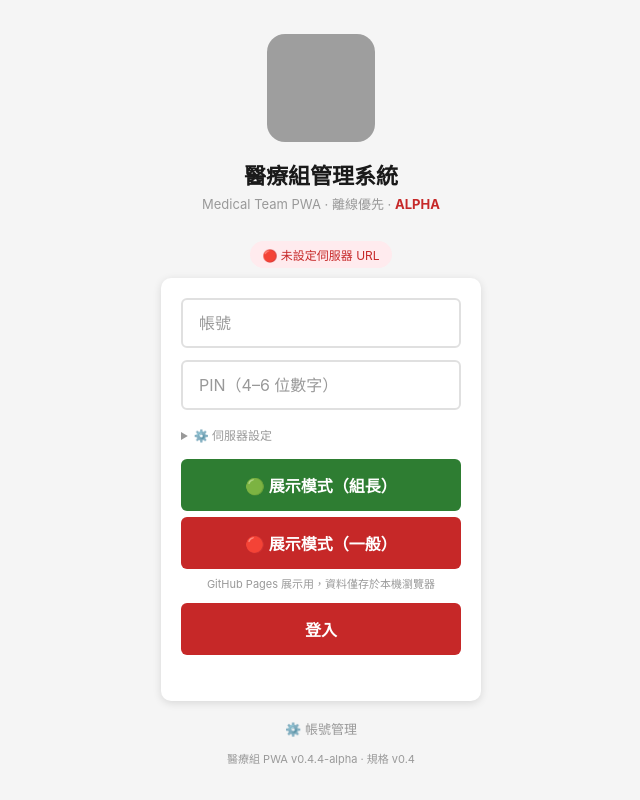
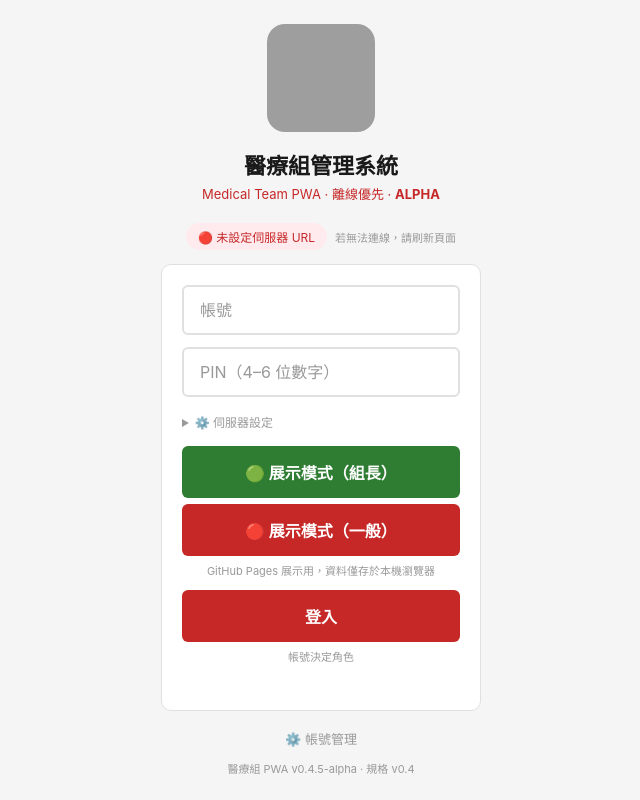
Before and after one commit to winson3QQ/ICS_DMAS, a website: page medical-pwa/public/medical_pwa.html in a window 1280 px wide. Shown: the whole page, without its empty margins (319-959 px from the left). Drawn offline with Linux system fonts and the light colour scheme; grey boxes are pictures that could not be loaded.

Commit message:
fix: medical 登入頁完全對齊 shelter 設計 (v0.4.5-alpha)
- 連線狀態燈號改為 login-status-row 樣式（跟 shelter 一致）
- 副標題色改為 var(--primary)
- 登入卡片改為 border + 無陰影（跟 shelter 一致）
- 加「帳號決定角色」提示
- 加「若無法連線，請刷新頁面」提示
- CSS 新增 login-pi-status / login-status-row / login-status-hint

Co-Authored-By: Claude Opus 4.6 (1M context) <noreply@anthropic.com>

```diff
--- a/medical-pwa/public/medical_pwa.html
+++ b/medical-pwa/public/medical_pwa.html
@@ -2,7 +2,7 @@
 <html lang="zh-TW">
 <head>
 <meta charset="UTF-8">
-<script>const PWA_VERSION='v0.4.4-alpha';</script>
+<script>const PWA_VERSION='v0.4.5-alpha';</script>
 <meta name="viewport" content="width=device-width, initial-scale=1.0, maximum-scale=1.0, user-scalable=no">
 <meta name="apple-mobile-web-app-capable" content="yes">
 <meta name="apple-mobile-web-app-status-bar-style" content="black-translucent">
@@ -88,8 +88,11 @@ input,select,textarea{font-family:inherit;font-size:16px;}
 .login-icon-wrap{width:108px;height:108px;display:flex;align-items:center;justify-content:center;margin-bottom:16px;}
 .login-logo{line-height:1;}
 .login-title{font-size:22px;font-weight:700;margin-bottom:4px;color:var(--text);}
-.login-sub{font-size:13px;color:var(--text3);margin-bottom:28px;}
-.login-card{width:100%;background:var(--surface);border-radius:var(--r);box-shadow:var(--shadow);padding:20px;margin-bottom:12px;}
+.login-sub{font-size:13px;color:var(--primary);margin-bottom:20px;}
+.login-pi-status{font-size:12px;padding:5px 12px;border-radius:20px;background:var(--gray-bg);color:var(--text2);}
+.login-status-row{display:flex;align-items:center;gap:8px;margin-bottom:14px;}
+.login-status-hint{font-size:11px;color:var(--text3);}
+.login-card{width:100%;background:var(--surface);border-radius:var(--r);box-shadow:none;padding:20px;margin-bottom:12px;border:1px solid var(--border);}
 .login-notice{font-size:12px;background:var(--red-bg);color:var(--red);padding:6px 14px;border-radius:var(--r-sm);margin-bottom:14px;text-align:center;width:100%;}
 .login-field{width:100%;margin-bottom:12px;}
 .login-input{width:100%;padding:13px 16px;border-radius:var(--r-sm);border:2px solid var(--border);background:var(--surface);color:var(--text);font-size:16px;transition:border-color .15s;}
@@ -227,7 +230,10 @@ input,select,textarea{font-family:inherit;font-size:16px;}
     <div class="login-icon-wrap"><img src="badge.png" alt="Taiwan Civil Defense" style="width:108px;height:108px;border-radius:18px;"></div>
     <div class="login-title">醫療組管理系統</div>
     <div class="login-sub">Medical Team PWA · 離線優先 · <span style="color:var(--red);font-weight:700;">ALPHA</span></div>
-    <div id="login-pi-status" style="font-size:12px;padding:5px 12px;border-radius:20px;background:var(--gray-bg);color:var(--text2);margin-bottom:10px;text-align:center;">🟡 伺服器連線中…</div>
+    <div class="login-status-row">
+      <div id="login-pi-status" class="login-pi-status">🟡 伺服器連線中…</div>
+      <span class="login-status-hint" id="login-status-hint" style="display:none;">若無法連線，請刷新頁面</span>
+    </div>
     <div class="login-card">
       <div class="login-notice" id="login-notice" style="display:none;"></div>
       <div class="login-field">
@@ -254,6 +260,7 @@ input,select,textarea{font-family:inherit;font-size:16px;}
         <div style="font-size:11px;color:var(--text3);text-align:center;margin-top:6px;">GitHub Pages 展示用，資料僅存於本機瀏覽器</div>
       </div>
       <button class="login-btn" onclick="handleLogin()">登入</button>
+      <div style="font-size:11px;color:var(--text3);text-align:center;margin-top:6px;">帳號決定角色</div>
       <div class="login-warn" id="login-warn"></div>
     </div>
     <button class="login-admin-btn" onclick="openAdminPanel()">⚙️ 帳號管理</button>
@@ -753,10 +760,11 @@ const WsManager = (function(){
 
   function updateLoginStatus(state){
     const el=document.getElementById('login-pi-status');if(!el)return;
-    if(state==='ok'){el.textContent='🟢 伺服器已連線';el.style.background='var(--green-bg)';el.style.color='var(--green)';}
-    else if(state==='pending'){el.textContent='🟡 伺服器連線中…';el.style.background='var(--yellow-bg)';el.style.color='var(--orange)';}
-    else if(state==='no_url'){el.textContent='🔴 未設定伺服器 URL';el.style.background='var(--red-bg)';el.style.color='var(--red)';}
-    else{el.textContent='🔴 伺服器離線';el.style.background='var(--red-bg)';el.style.color='var(--red)';}
+    const hint=document.getElementById('login-status-hint');
+    if(state==='ok'){el.textContent='🟢 伺服器已連線';el.style.background='var(--green-bg)';el.style.color='var(--green)';if(hint)hint.style.display='none';}
+    else if(state==='pending'){el.textContent='🟡 伺服器連線中…';el.style.background='var(--yellow-bg)';el.style.color='var(--orange)';if(hint)hint.style.display='';}
+    else if(state==='no_url'){el.textContent='🔴 未設定伺服器 URL';el.style.background='var(--red-bg)';el.style.color='var(--red)';if(hint)hint.style.display='';}
+    else{el.textContent='🔴 伺服器離線';el.style.background='var(--red-bg)';el.style.color='var(--red)';if(hint)hint.style.display='';}
   }
 
   function connect(){
--- a/medical-pwa/public/sw.js
+++ b/medical-pwa/public/sw.js
@@ -1,6 +1,6 @@
 'use strict';
 
-const CACHE_NAME = 'medical-pwa-v0.4.4-alpha';
+const CACHE_NAME = 'medical-pwa-v0.4.5-alpha';
 const STATIC_ASSETS = [
   './medical_pwa.html',
   './sw.js',
```
